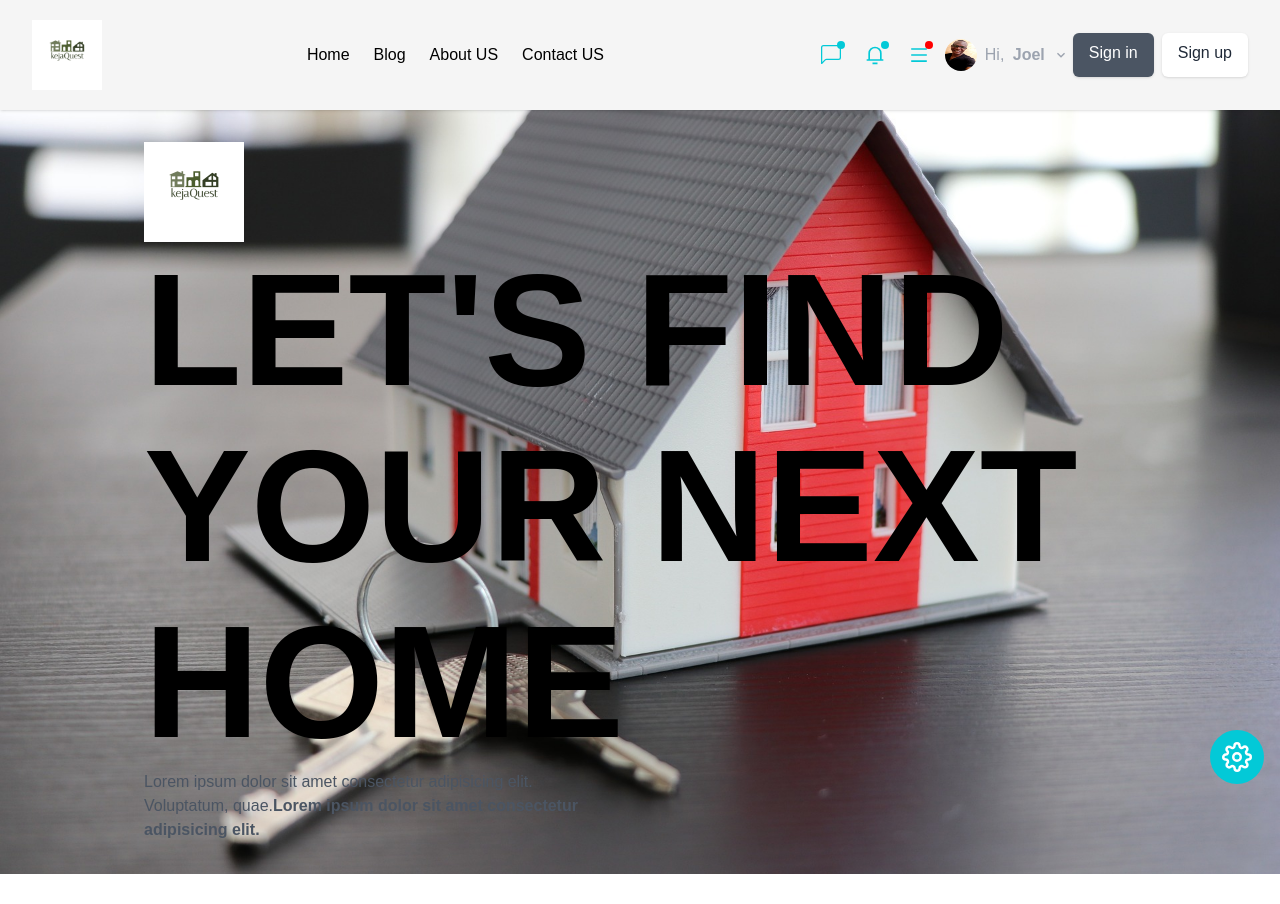
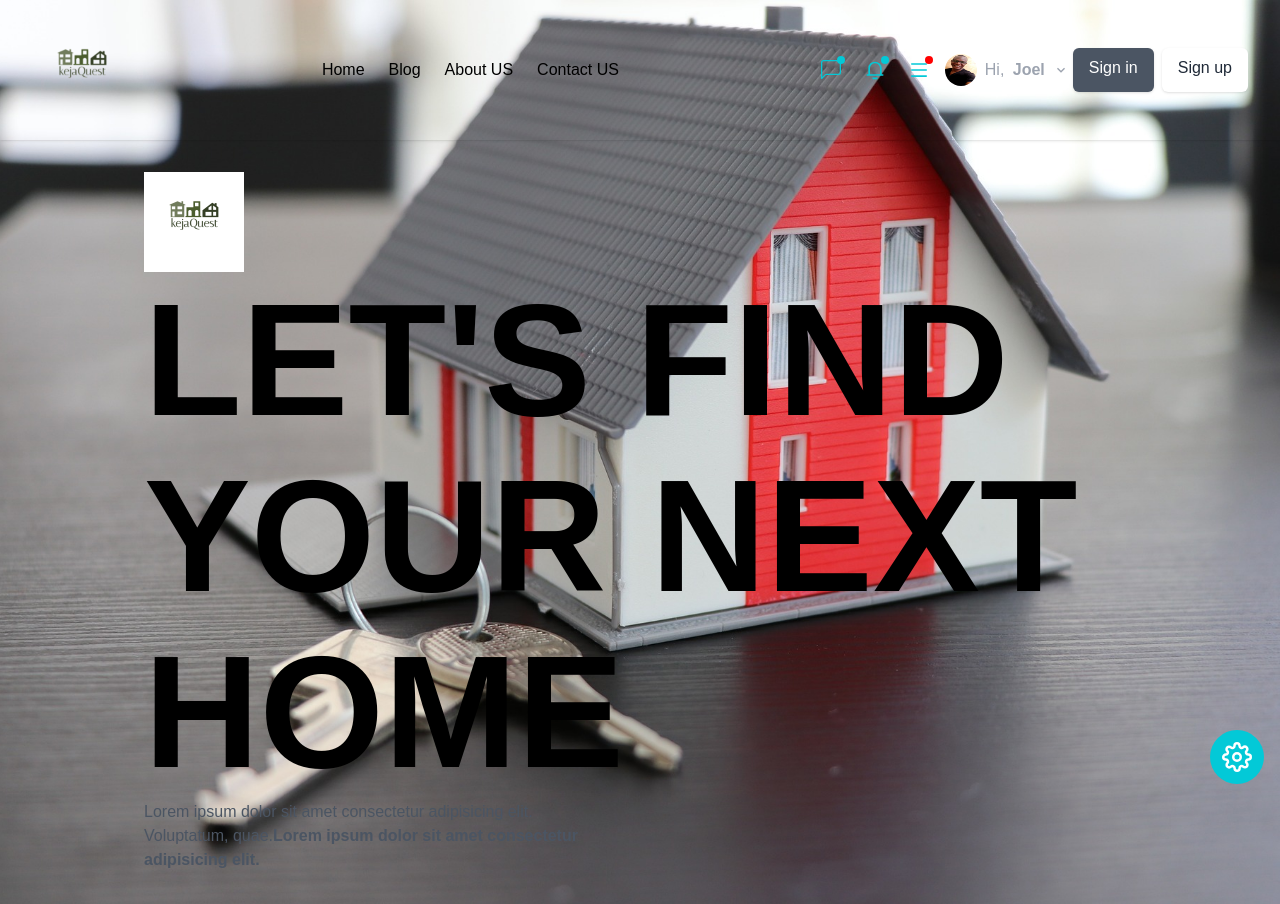
Before and after one commit to caesaragen/kejaquest_frontend, a Next.js app: page / in a window 1280 px wide. Before the commit the page ends 874 px from the top, so only its background shows below. Built offline with nearby package versions, Linux system fonts and the light colour scheme; a web font is replaced by a local one.

Commit message:
style hero

```diff
--- a/src/components/Hero.tsx
+++ b/src/components/Hero.tsx
@@ -16,14 +16,14 @@ const Hero: React.FC = () => {
   return (
    <AnimatePresence>
     {snap.intro && (
-      <motion.section className='home bg-hero-pattern bg-cover bg-center dark:bg-gradient-to-b from-gray-700 via-gray-900 to-black'
+      <motion.section className='home'
       {...slideAnimation('left')}>
         <motion.header {...slideAnimation('down')}>
           <Image src='/logo.png' width={100} height={100} alt='logo' />
         </motion.header>
         <motion.div className="home-content" {...headContainerAnimation}>
           <h1 className='head-text'>
-            LET'S FIND YOUR <br className='xl:bloxk hidden'/> NEXT HOME
+            LET'S FIND YOUR <br className='hidden'/> NEXT HOME
           </h1>
           </motion.div>
           <motion.div {...headContainerAnimation} className='flex flex-col gap-5'>
--- a/src/components/Navbar.tsx
+++ b/src/components/Navbar.tsx
@@ -69,8 +69,8 @@ const Navbar: React.FC = () => {
     }
         , [screenSize, setActiveMenu]);
     return (
-        <div className="flex justify-between relative bg-main-bg dark:bg-main-dark-bg ">
-            <nav className="w-full bg-[#f5f5f5] dark:text-gray-200 dark:bg-black shadow">
+        <div className="flex justify-between relative ">
+            <nav className="w-full  dark:text-gray-200 shadow">
                 <div className="justify-between px-4 mx-auto md:items-center lg:max-w-full md:flex md:px-8">
                     <div>
                         <div className="flex items-center justify-between py-3 md:py-5 md:block">
@@ -78,7 +78,7 @@ const Navbar: React.FC = () => {
                                 {snap.intro && (
                                     <motion.section className='' {...slideAnimation('left')}>
                                         <motion.header>
-                                            <Image src='/logo.png' width={70} height={30} alt='logo' />
+                                            <Image src='/logos.png' width={100} height={30} alt='logo' className='object-contain dark:bg-transparent' />
                                         </motion.header>
                                     </motion.section>
                                 )}
--- a/src/pages/index.tsx
+++ b/src/pages/index.tsx
@@ -41,11 +41,11 @@ export default function Home() {
                             </button>
                         </Tooltip>
                     </div>
-        <div className='fixed md:static bg-main-bg dark:bg-main-dark-bg navbar w-full'>
+        <div className='fixed md:static bg-hero-pattern  bg-cover bg-center navbar w-full'>
           <Navbar />
+          <div className='flex flex-col justify-center items-center w-full'>
+          <Hero />
         </div>
-        <div className='flex flex-col justify-center items-center w-full'>
-          <Hero />
         </div>
         {themeSettings && <ThemeSettings />}
       </main>
```
Also changed, not shown: public/logos.png (added).
